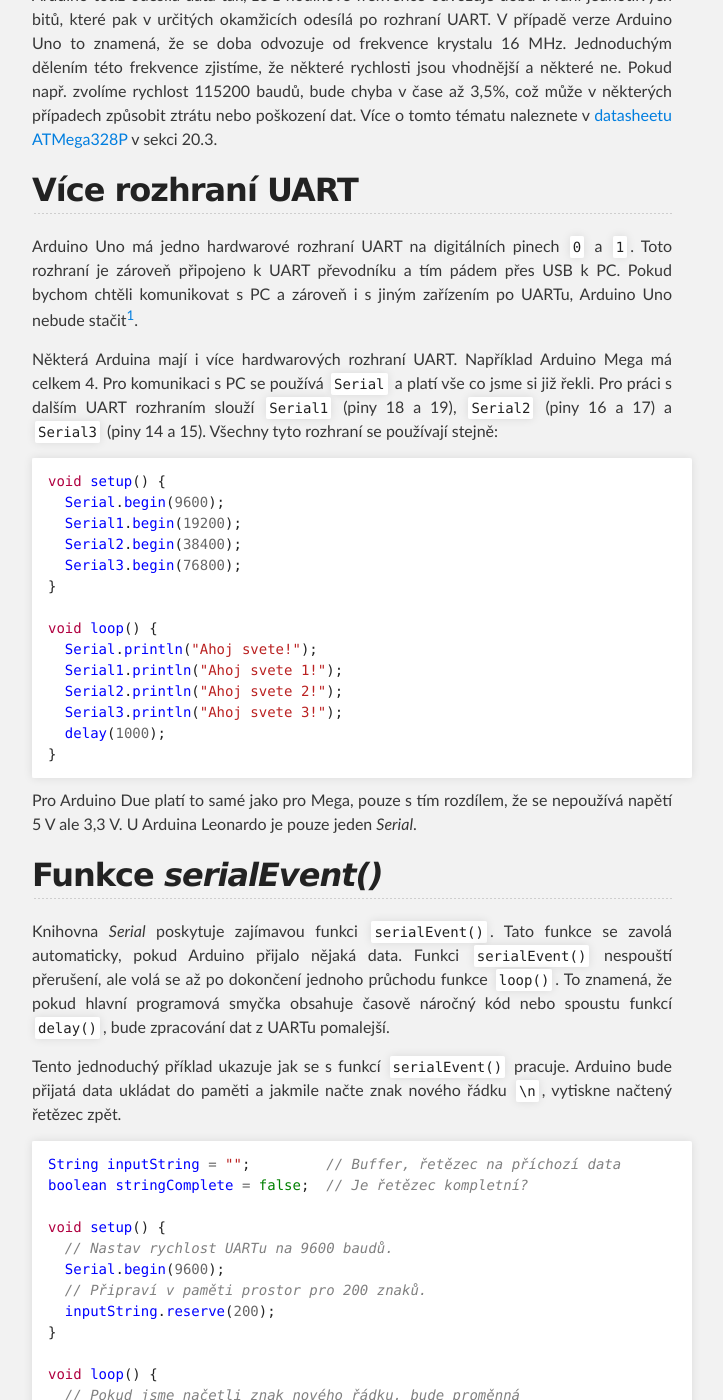
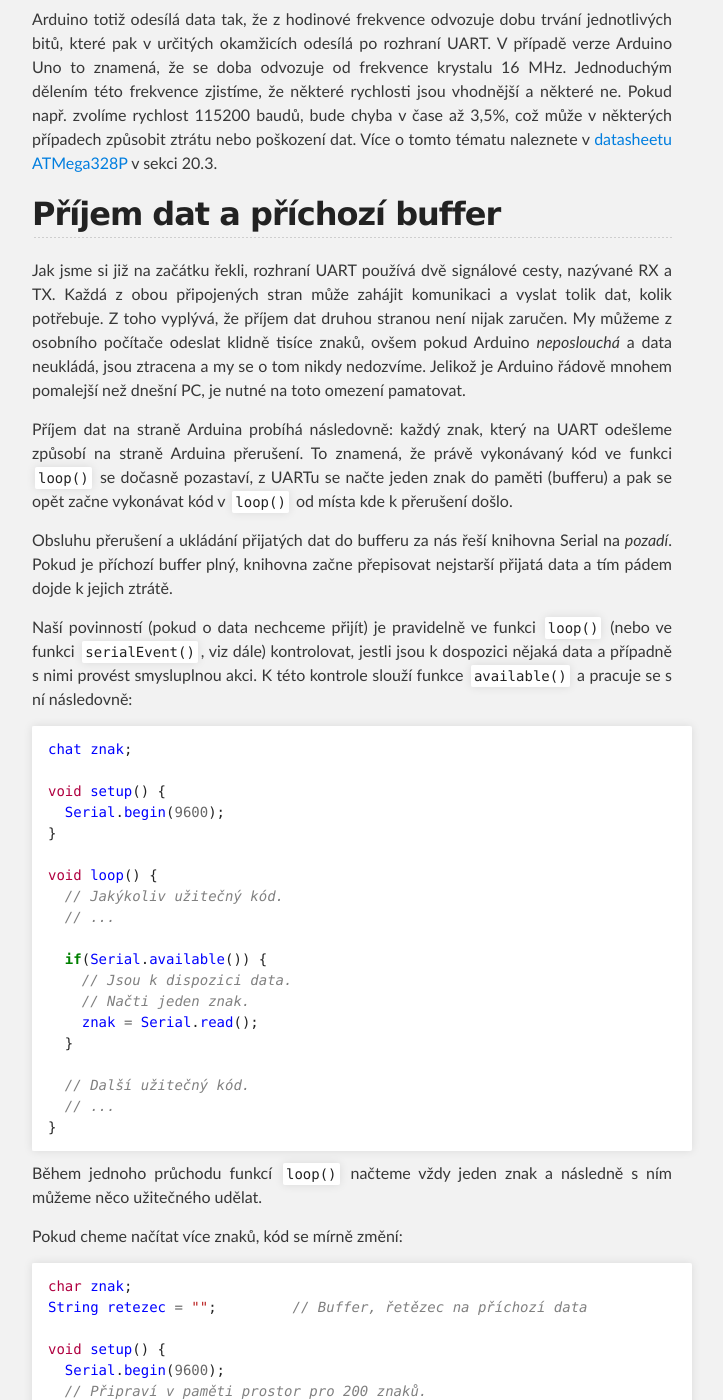
Before and after one commit to slintak/ArduinoDocs, a Jekyll site: the page built from docs/serial.md, in a window 1280 px wide and 1400 px high, scrolled down 2745 px. Shown: the whole window, without its empty margins (288-1011 px from the left). Built offline with Jekyll 4.4.1, drawn with Linux system fonts in a browser that asks for light colours; some of the changed text lies outside the part shown.

Commit message:
Dokončena knihovna Serial

```diff
--- a/docs/serial.md
+++ b/docs/serial.md
@@ -6,11 +6,11 @@
 permalink: /docs/serial/
 ---
 
-Knihovna `Serial` je jedna z nejpoužívanějších částí Arduina. Umožňuje
-komunikaci mezi Arduinem a připojeným osobním počítačem, případně jakýmkoliv
-jiným zařízením, které dokáže komunikovat po rozhraní UART. Toto rozhraní
-používá dva piny RX a TX, které jsou v případě Arduino Uno na digitálních
-pinech `0` a `1`.
+Knihovna `Serial` umožňuje ovládat rozhraní UART a zároveň je to jedna z
+nejpoužívanějších částí Arduina. Umožňuje komunikaci mezi Arduinem a
+připojeným osobním počítačem, případně jakýmkoliv jiným zařízením, které
+dokáže komunikovat po UARTu. Toto rozhraní používá dva piny RX a TX,
+které jsou v případě Arduino Uno na digitálních pinech `0` a `1`.
 
 Komunikace je obousměrná a vysílání dat může zahájit kterákoliv strana. To
 znamená, že Arduino i počítač může začít posílat data ihned a nemusí čekat na
@@ -107,6 +107,91 @@
 baudů, bude chyba v čase až 3,5%, což může v některých případech způsobit
 ztrátu nebo poškození dat. Více o tomto tématu naleznete v [datasheetu
 ATMega328P](http://www.atmel.com/Images/doc8161.pdf) v sekci 20.3.
+
+## Příjem dat a příchozí buffer
+
+Jak jsme si již na začátku řekli, rozhraní UART používá dvě signálové cesty,
+nazývané RX a TX. Každá z obou připojených stran může zahájit komunikaci a
+vyslat tolik dat, kolik potřebuje. Z toho vyplývá, že příjem dat druhou
+stranou není nijak zaručen. My můžeme z osobního počítače odeslat klidně
+tisíce znaků, ovšem pokud Arduino *neposlouchá* a data neukládá, jsou ztracena
+a my se o tom nikdy nedozvíme. Jelikož je Arduino řádově mnohem pomalejší než
+dnešní PC, je nutné na toto omezení pamatovat.
+
+Příjem dat na straně Arduina probíhá následovně: každý znak, který na UART
+odešleme způsobí na straně Arduina přerušení. To znamená, že právě vykonávaný
+kód ve funkci `loop()` se dočasně pozastaví, z UARTu se načte jeden znak do
+paměti (bufferu) a pak se opět začne vykonávat kód v `loop()` od místa kde k
+přerušení došlo.
+
+Obsluhu přerušení a ukládání přijatých dat do bufferu za nás řeší knihovna
+Serial na *pozadí*. Pokud je příchozí buffer plný, knihovna začne přepisovat
+nejstarší přijatá data a tím pádem dojde k jejich ztrátě.
+
+Naší povinností (pokud o data nechceme přijít) je pravidelně ve funkci
+`loop()` (nebo ve funkci `serialEvent()`, viz dále) kontrolovat, jestli jsou k
+dospozici nějaká data a případně s nimi provést smysluplnou akci. K této
+kontrole slouží funkce `available()` a pracuje se s ní následovně:
+
+{% highlight c %}
+chat znak;
+
+void setup() {
+  Serial.begin(9600);
+}
+
+void loop() {
+  // Jakýkoliv užitečný kód.
+  // ...
+
+  if(Serial.available()) {
+    // Jsou k dispozici data.
+    // Načti jeden znak.
+    znak = Serial.read();
+  }
+
+  // Další užitečný kód.
+  // ...
+}
+{% endhighlight %}
+
+Během jednoho průchodu funkcí `loop()` načteme vždy jeden znak a následně s
+ním můžeme něco užitečného udělat.
+
+Pokud cheme načítat více znaků, kód se mírně změní:
+
+{% highlight c %}
+char znak;
+String retezec = "";         // Buffer, řetězec na příchozí data
+
+void setup() {
+  Serial.begin(9600);
+  // Připraví v paměti prostor pro 200 znaků.
+  inputString.reserve(200);
+}
+
+void loop() {
+  // Jakýkoliv užitečný kód.
+  // ...
+
+  while (Serial.available()) {
+    // Jsou k dispozici data.
+    // Načti jeden znak.
+    char znak = Serial.read();
+    // Přidej ho do bufferu
+    retezec += znak;
+  }
+
+  // Další užitečný kód.
+  // ...
+
+  // Vyprázdni buffer s přijatým řetězcem
+  retezec = "";
+}
+{% endhighlight %}
+
+V tomto případě máme po skončení cyklu `while` v proměnné `retezec` celý
+řetězec přijatých znaků se kterým můžeme dále pracovat.
 
 ## Více rozhraní UART
 
@@ -206,7 +291,62 @@
   <p>Tato funkce není v současné době kompatibilní s deskami Esplora, Leonardo a Micro. Na těchto deskách nebude fungovat.</p>
 </div>
 
-**TODO:**
+## Funkce pro příjem čísel
 
-* Zmínit velikost bufferu,
-* a funkce `parseFloat()`, `parseInt()`.
+Ve světě Arduina se po rozhraní UART nejčastěji posílají textová data, tedy
+řetězce obsahující pouze znaky ASCII (`a` až `z`, `A` až `Z`, `0` až `9` a
+další speciální znaky, které obsahuje ASCII tabulka). Pokud z počítače
+odešleme například řetězec:
+
+{% highlight c %}
+"Cisla: 123, 456, 9010"
+{% endhighlight %}
+
+Arduino přijme celkem 21 znaků. Pokud chceme s tři výše uvedenými čísly
+pracovat jako s čísly a ne jako s řetězcem, je nutné je nejdříve
+překonvertovat na správný typ, v našem příkladě na `int`. Knihovna Serial nám
+k tomu poskytuje funkci `parseInt()`, která v přijatém řetězci hledá první
+výskyt znaků `0` až `9` a ty poté konvertuje na číslo:
+
+{% highlight c %}
+void setup() {
+  Serial.begin(9600);
+}
+
+void loop() {
+  while(Serial.available()) {
+    int cislo1 = Serial.parseInt();
+    int cislo2 = Serial.parseInt();
+    int cislo3 = Serial.parseInt();
+
+    // Nyní máme v proměnných následující obsah
+    //   cislo1 = 123
+    //   cislo2 = 456
+    //   cislo3 = 9010
+    // a lze s nimi pracovat jako s typem int.
+}
+{% endhighlight %}
+
+Případně pokud očekáváme desetinná čísla (ovšem pozor, musí obsahovat
+desetinnou tečku, ne čárku) můžeme použít funkci `parseFloat()`:
+
+{% highlight c %}
+void setup() {
+  Serial.begin(9600);
+}
+
+void loop() {
+  while(Serial.available()) {
+    float cislo1 = Serial.parseFloat();
+    // ...
+}
+{% endhighlight %}
+
+Tyto funkce jsou užitečné v případech, kdy jsme si jisti, že data do Arduina
+chodí ve správném formátu. To jsou např. situace kdy si sami z PC odesíláme
+předem připravená data a jsme si na 100% jistí, že mají správný formát.
+
+Pokud načítáte data z cizího zdroje (aplikace v PC, jiné zařízení, druhé
+Arduino, ...) nespoléhejte se na jejich správnost a vždy se snažte data
+validovat a v případě, že jsou chybná tak zahodit. Toto pokročilé téma bude
+popsáno v jiné části této dokumentace.
```
Also changed, not shown: docs/zkratky.md (+2 -0 lines).
